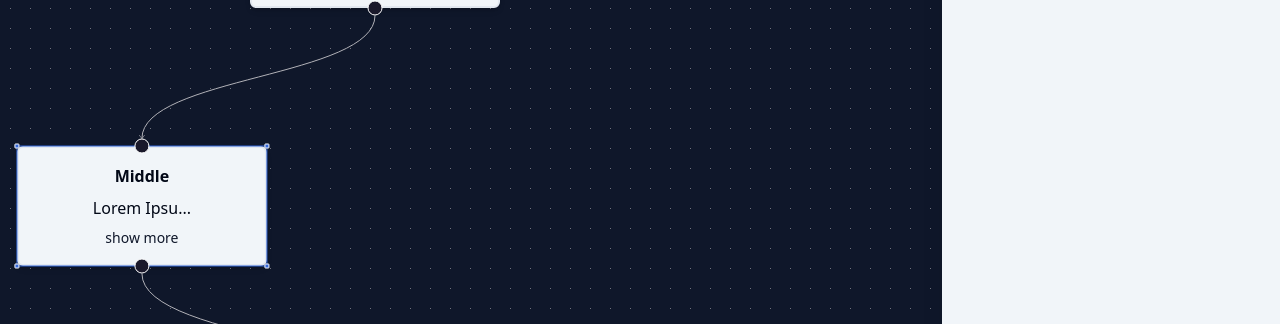
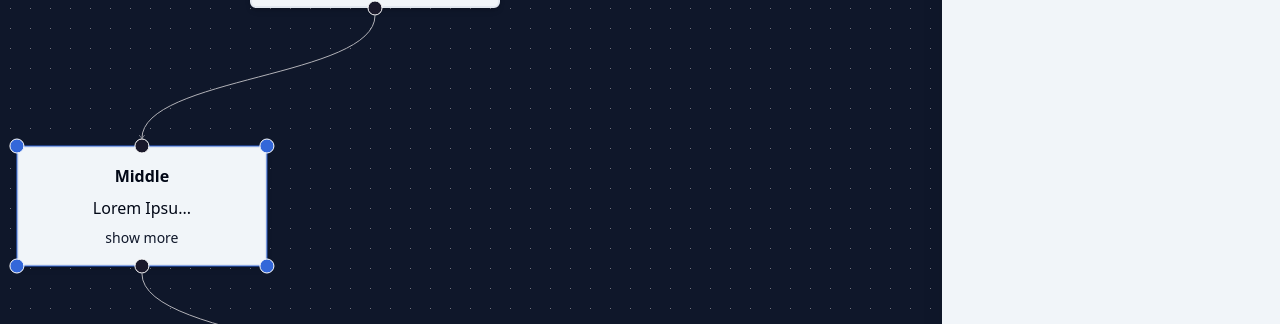
Before and after one commit to gav1306/Drag-N-Drop, a React (Vite) app: page / in a window 1280 px wide. Shown: the part 322-646 px from the top of the page. Built offline with nearby package versions, Linux system fonts and the light colour scheme.

Commit message:
node resizer styles updated

```diff
--- a/src/components/Node.jsx
+++ b/src/components/Node.jsx
@@ -8,7 +8,7 @@ function Node({ data, selected }) {
 
   return (
     <>
-      <NodeResizer minWidth={250} minHeight={100} isVisible={!!selected} />
+      <NodeResizer handleStyle={{ width: "15px", height: "15px", borderRadius: "50%" }} minWidth={250} minHeight={100} isVisible={!!selected} />
       <Handle style={{ width: "15px", height: "15px" }} type="target" position={Position.Top} />
       <div className="border-2 flex p-4 rounded-md shadow-md flex-col gap-2 h-full items-center min-w-[250px] min-h-[100px] bg-secondary">
         <h2 className="font-semibold ">{name}</h2>
```
